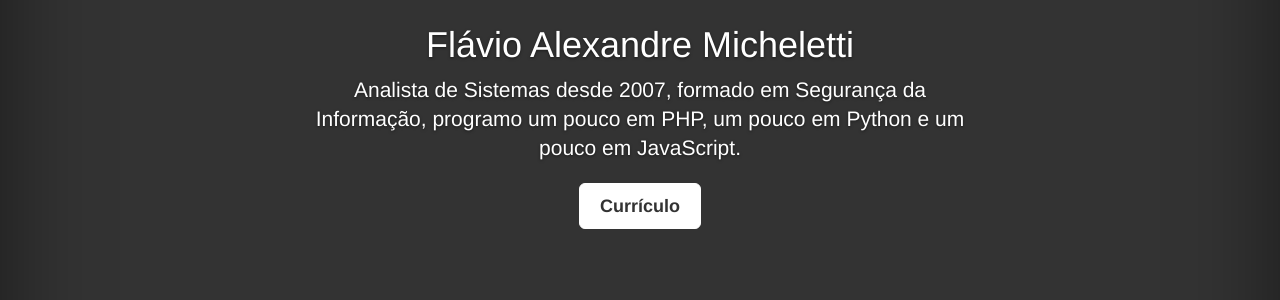
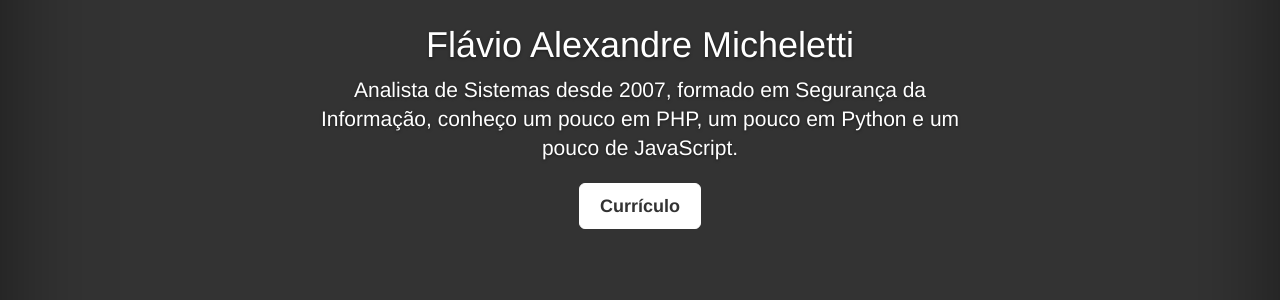
Before and after one commit to flaviomicheletti/flaviomicheletti.github.io, a Jekyll site: the page index.html, which Jekyll copies as it is, in a window 1280 px wide. Shown: the part 323-623 px from the top of the page. Built offline with Jekyll 4.4.1, drawn with Linux system fonts in a browser that asks for light colours; nearby versions of some CDN libraries.

```diff
--- a/index.html
+++ b/index.html
@@ -56,7 +56,7 @@
             <h1 class="cover-heading">Flávio Alexandre Micheletti</h1>
             <p class="lead">
                 Analista de Sistemas desde 2007, formado em Segurança da Informação,
-                programo um pouco em PHP, um pouco em Python e um pouco em JavaScript.
+                conheço um pouco em PHP, um pouco em Python e um pouco de JavaScript.
 <!--
                 <ul>
                     <li>Analista de Sistemas desde 2007.</li>
```
Also changed, not shown: other parts of index.html (+1 -1 lines).
